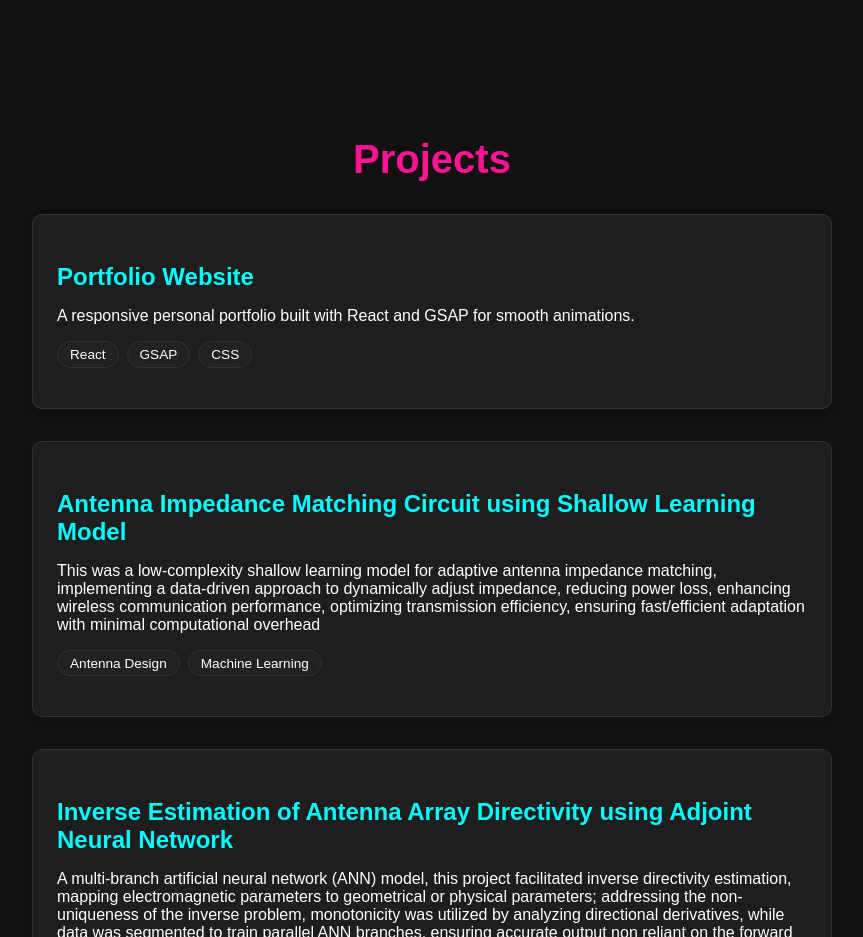
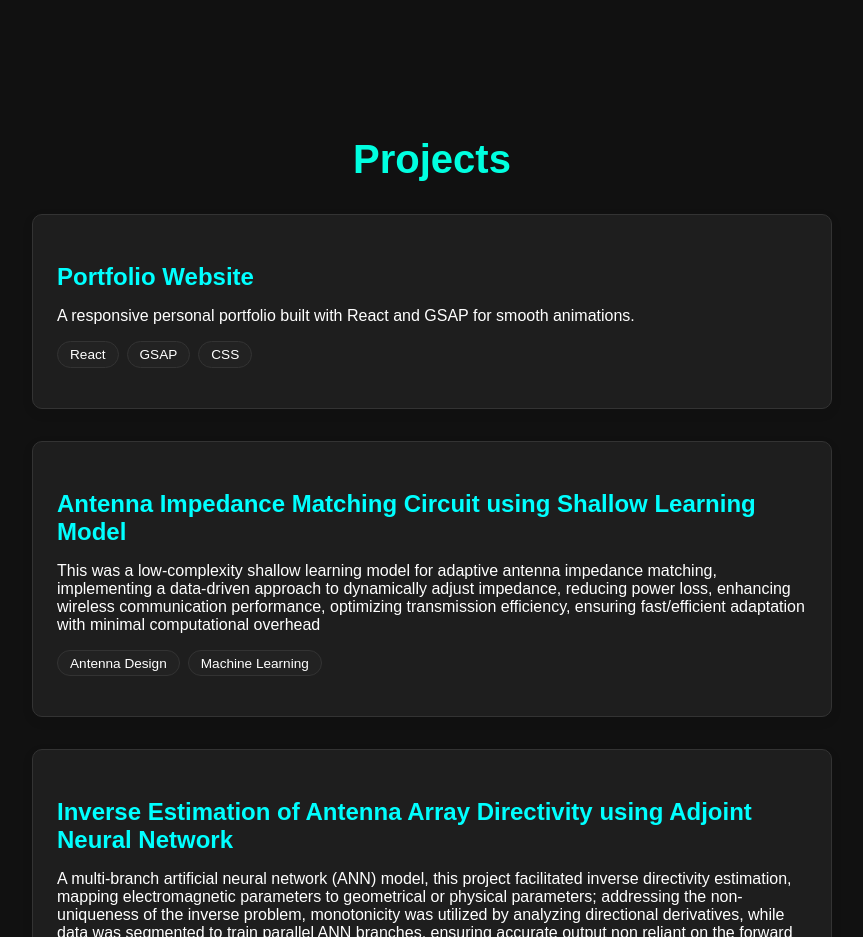
Before and after one commit to Rishimithan10/rishimithanportfolio, a React (Create React App) app: page / in a window 1280 px wide. Shown: the part 2120-3057 px from the top of the page, without its empty margins (208-1071 px from the left). Built offline with nearby package versions, Linux system fonts and the light colour scheme.

Commit message:
Modified

```diff
--- a/src/App.js
+++ b/src/App.js
@@ -20,6 +20,7 @@ function App() {
       entries.forEach((entry) => {
         if (entry.isIntersecting) {
           setActiveSection(entry.target.id);
+
         }
       });
     };
@@ -29,7 +30,6 @@ function App() {
       rootMargin: "0px",
       threshold: 0.6,
     });
-
     // ✅ Observe all sections
     sectionIds.forEach((id) => {
       const el = document.getElementById(id);
--- a/src/components/Header.js
+++ b/src/components/Header.js
@@ -5,7 +5,6 @@ import "./Header.css";
 const Header = ({ activeSection }) => {
   const { theme, toggleTheme } = useTheme();
   const [menuOpen, setMenuOpen] = useState(false);
-
   // Prevent background scroll when menu is open
   useEffect(() => {
     if (menuOpen) {
--- a/src/components/Projects.js
+++ b/src/components/Projects.js
@@ -52,7 +52,7 @@ const Projects = () => {
         padding: "2rem",
       }}
     >
-      <h2 style={{ fontSize: "2.5rem", textAlign: "center", marginBottom: "2rem", color: "#ff1493" }}>
+      <h2 style={{ fontSize: "2.5rem", textAlign: "center", marginBottom: "2rem", color: isDark ? "#00ffe0" : "#007a6f" }}>
         Projects
       </h2>
 
```
